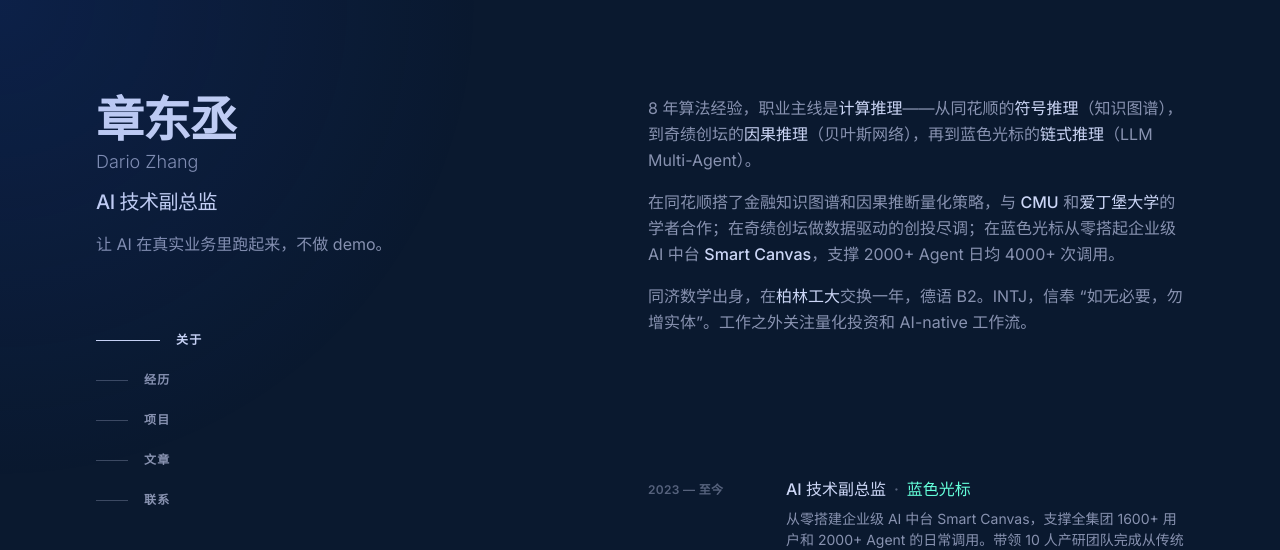
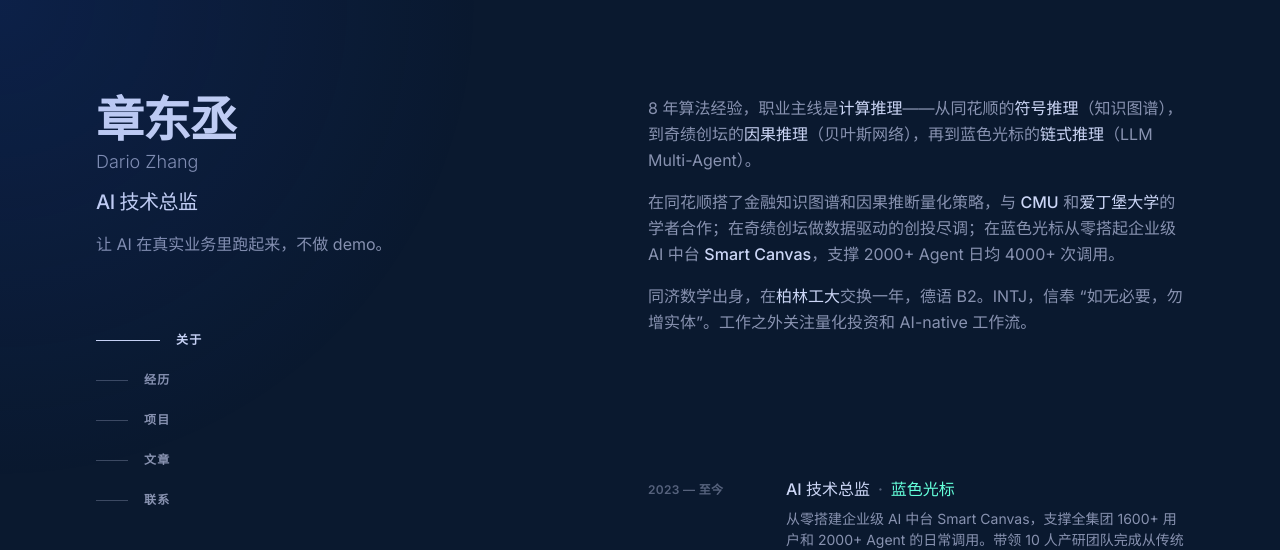
Before and after one commit to dario-github/portfolio-site, a Next.js app: page / in a window 1280 px wide. Shown: the top 550 px of the page. Built offline with nearby package versions, Linux system fonts and the light colour scheme.

Commit message:
fix: 副总监→总监

```diff
--- a/src/app/layout.tsx
+++ b/src/app/layout.tsx
@@ -15,11 +15,11 @@ const jetbrainsMono = JetBrains_Mono({
 });
 
 export const metadata: Metadata = {
-  title: "章东丞 — AI 技术副总监",
+  title: "章东丞 — AI 技术总监",
   description:
     "章东丞（Dario Zhang）的个人主页。8 年算法经验，从符号推理到因果推理到链式推理——让 AI 在真实业务里跑起来。",
   openGraph: {
-    title: "章东丞 — AI 技术副总监",
+    title: "章东丞 — AI 技术总监",
     description:
       "从推理到交付——让 AI 在真实业务里跑起来。",
     type: "website",
@@ -27,7 +27,7 @@ export const metadata: Metadata = {
   },
   twitter: {
     card: "summary_large_image",
-    title: "章东丞 — AI 技术副总监",
+    title: "章东丞 — AI 技术总监",
     description:
       "从推理到交付——让 AI 在真实业务里跑起来。",
   },
@@ -53,7 +53,7 @@ export default function RootLayout({
               "@type": "Person",
               name: "章东丞",
               alternateName: "Dario Zhang",
-              jobTitle: "AI 技术副总监",
+              jobTitle: "AI 技术总监",
               worksFor: {
                 "@type": "Organization",
                 name: "蓝色光标",
--- a/src/app/page.tsx
+++ b/src/app/page.tsx
@@ -30,7 +30,7 @@ interface Experience {
 const EXPERIENCES: Experience[] = [
   {
     period: "2023 — 至今",
-    title: "AI 技术副总监",
+    title: "AI 技术总监",
     company: "蓝色光标",
     description:
       "从零搭建企业级 AI 中台 Smart Canvas，支撑全集团 1600+ 用户和 2000+ Agent 的日常调用。带领 10 人产研团队完成从传统开发到 AI 工程化的转型。",
@@ -269,7 +269,7 @@ export default function Home() {
                 Dario Zhang
               </p>
               <h2 className="mt-3 text-lg font-medium tracking-tight text-[#ccd6f6] sm:text-xl">
-                AI 技术副总监
+                AI 技术总监
               </h2>
               <p className="mt-4 max-w-xs leading-normal">
                 让 AI 在真实业务里跑起来，不做 demo。
```
